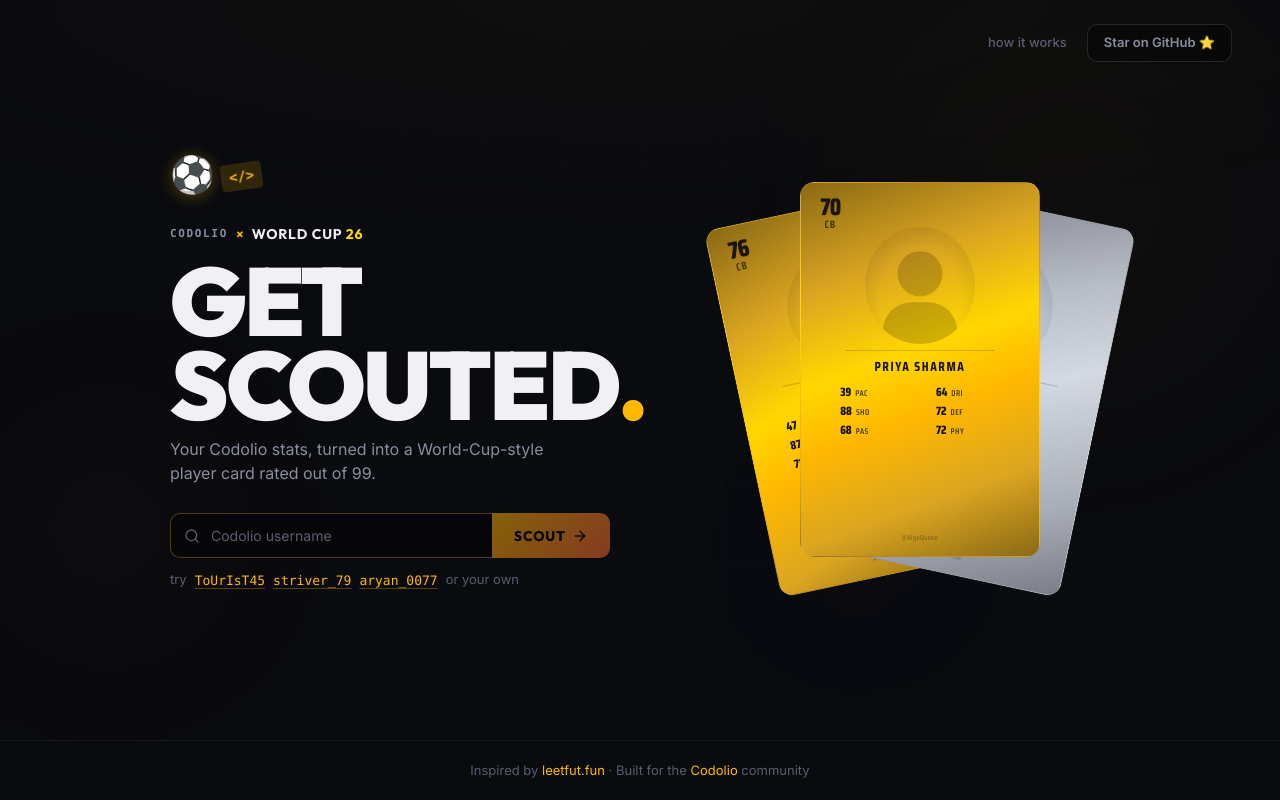
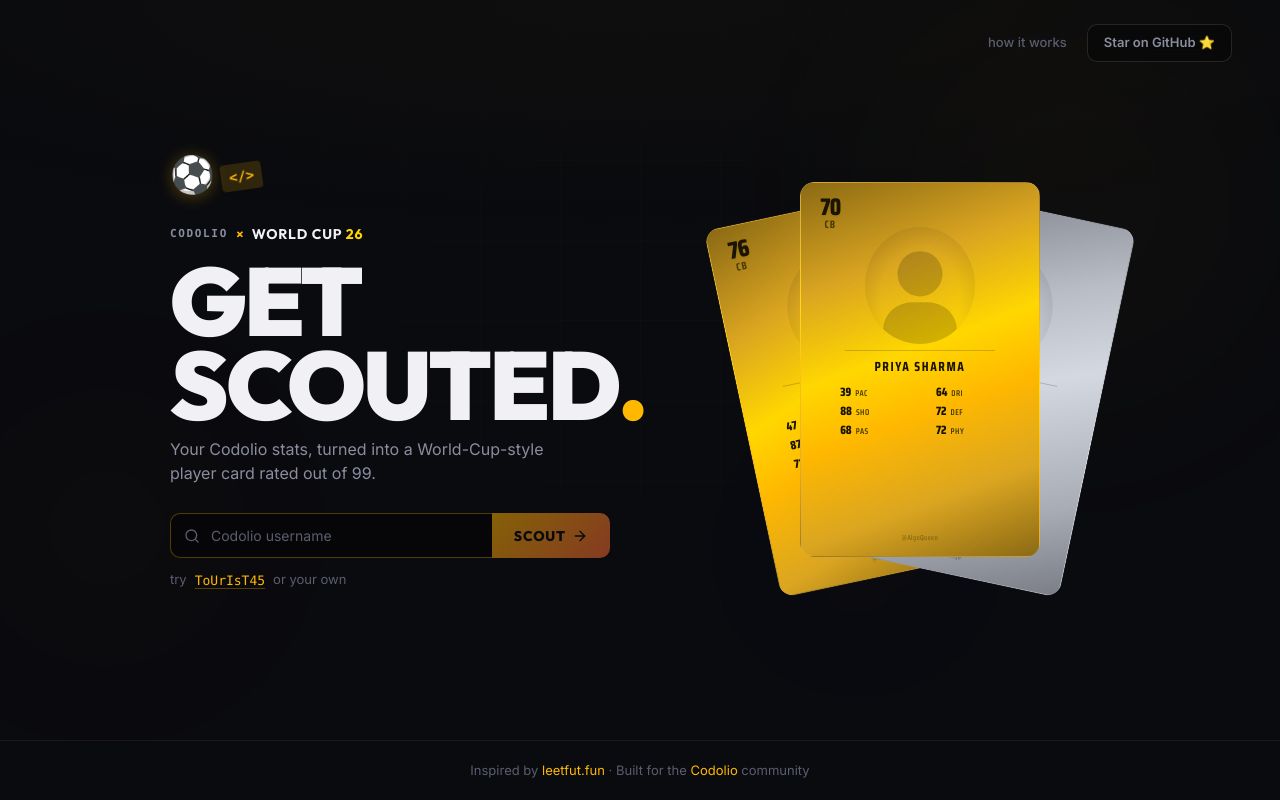
Before and after one commit to ShubhamKumar6299/codolioXfifa, a React (Vite) app: page / in a window 1280 px wide. Built offline with nearby package versions, Linux system fonts and the light colour scheme.

Commit message:
chore: kept only ToUrIsT45 in the example list

```diff
--- a/src/components/ScoutForm.tsx
+++ b/src/components/ScoutForm.tsx
@@ -9,7 +9,7 @@ interface Props {
   onScoutManual: (signals: CodolioSignals) => void;
 }
 
-const EXAMPLE_USERNAMES = ['ToUrIsT45', 'striver_79', 'aryan_0077'];
+const EXAMPLE_USERNAMES = ['ToUrIsT45'];
 
 export default function ScoutForm({ loading, error, onScoutUsername }: Props) {
   const [username, setUsername] = useState('');
```
